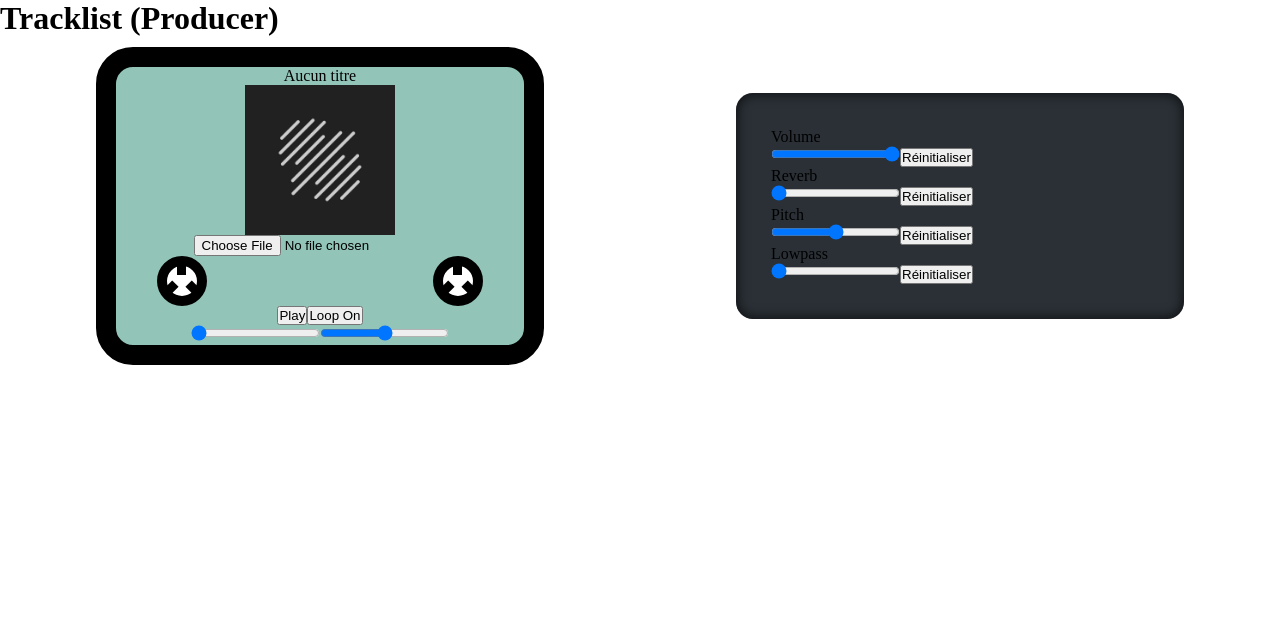
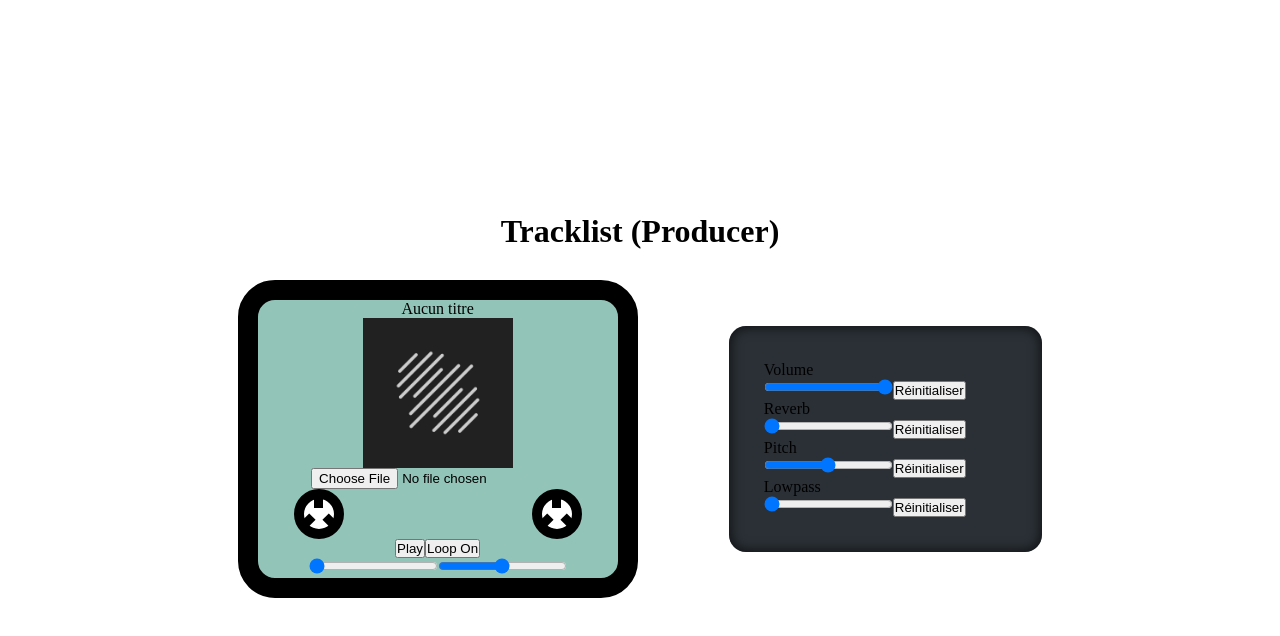
Before and after one commit to iamSamDiak/Tracklist-Producer, a React (Create React App) app: page / in a window 1280 px wide. Shown: the top 636 px of the page. Built offline with nearby package versions, Linux system fonts and the light colour scheme.

Commit message:
CSS updated

```diff
--- a/src/index.css
+++ b/src/index.css
@@ -8,11 +8,26 @@ html, body, #root{
   height: 100%;
 }
 
+.Tracklist-Producer{
+  display: flex;
+  flex-direction: column;
+  align-items: center;
+  justify-content: center;
+  height: 100%;
+}
+
+.main-title{
+  display: flex;
+  justify-content: center;
+  align-items: center;
+  margin: 20px;
+}
+
 .App{
+  width: 70%;
   display: flex;
   justify-content: space-around;
   align-items: center;
-  height: 100%;
 }
 
 .tape{
```
